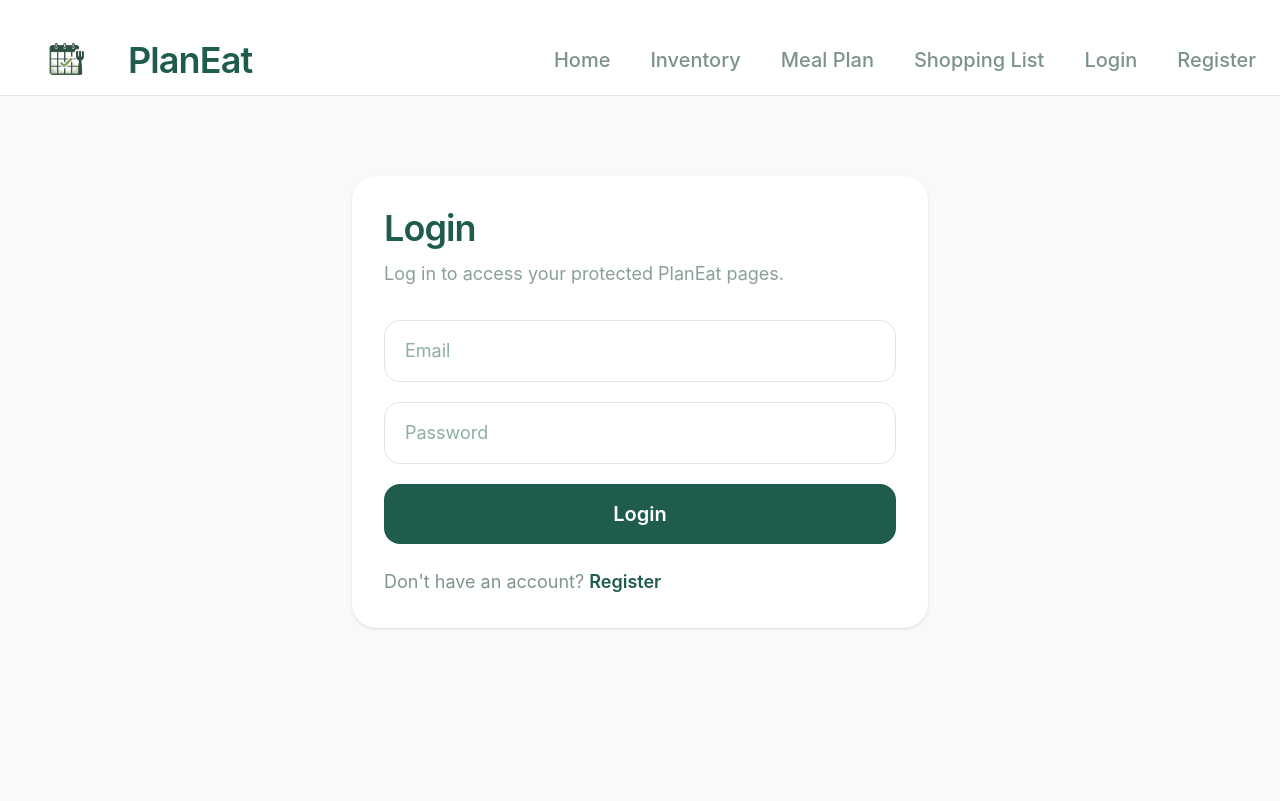
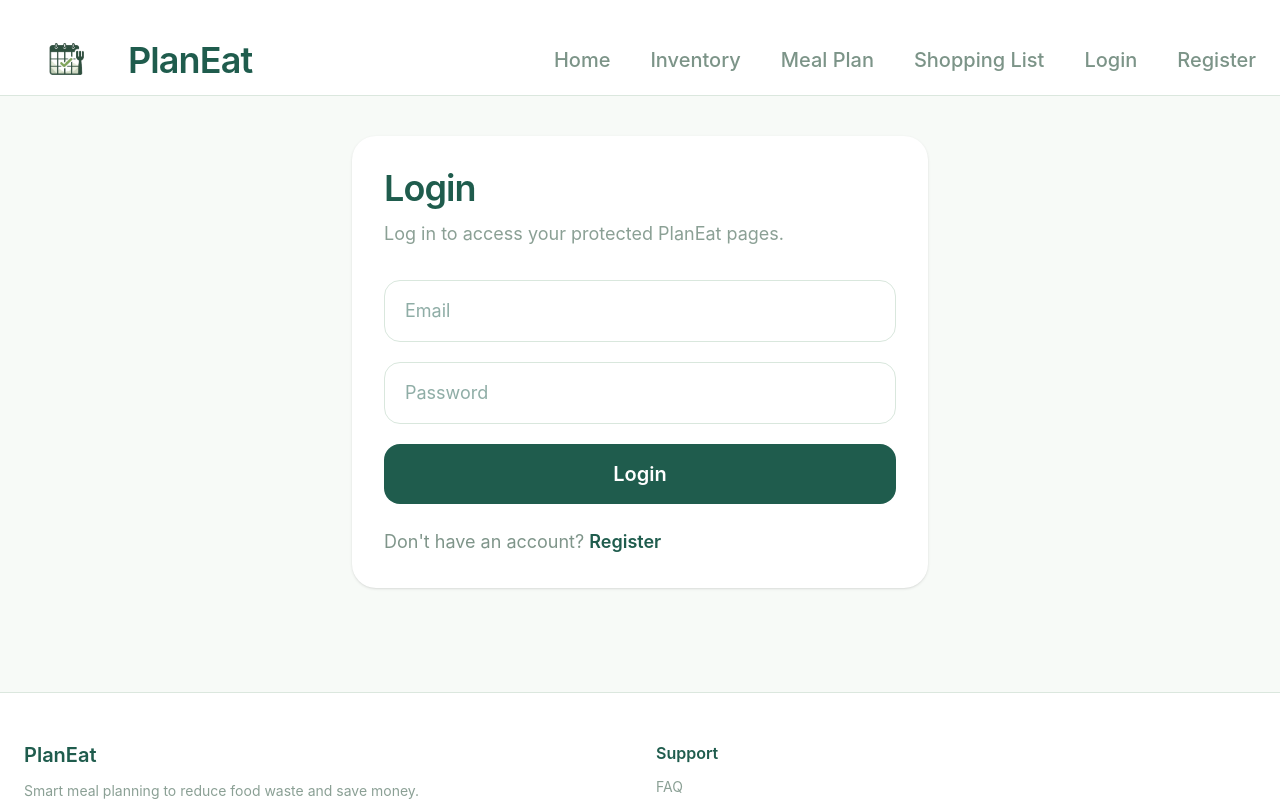
Before and after one commit to TatevikTadevosyan86/PlanEat, a React app in the folder frontend/: page /login in a window 1280 px wide. Shown: the top 801 px of the page. Built offline with nearby package versions, Linux system fonts and the light colour scheme; no server answers; the HTML template or start-up script is replaced by a standard one.

Commit message:
Remove the extra final closing </div>

```diff
--- a/frontend/src/pages/Login.jsx
+++ b/frontend/src/pages/Login.jsx
@@ -32,7 +32,7 @@ setUser(data.user)
   }
 
   return (
-    <div className="min-h-screen bg-[#f7faf7] px-6 py-10 text-[#1f5c4d]">
+
       <div className="mx-auto max-w-xl rounded-3xl bg-white p-8 text-[#1f5c4d] shadow-sm">
 
         <h1 className="text-4xl font-semibold tracking-tight">Login</h1>
@@ -78,7 +78,7 @@ setUser(data.user)
           </Link>
         </p>
       </div>
-    </div>
+
   )
 }
 
--- a/frontend/src/pages/Register.jsx
+++ b/frontend/src/pages/Register.jsx
@@ -43,7 +43,7 @@ function Register() {
   }
 
   return (
-    <div className="min-h-screen bg-[#f7faf7] px-6 py-10 text-[#1f5c4d]">
+
       <div className="mx-auto max-w-xl rounded-3xl bg-white p-8 text-[#1f5c4d] shadow-sm">
 
         <h1 className="text-4xl font-semibold tracking-tight">Register</h1>
@@ -111,7 +111,7 @@ function Register() {
           </Link>
         </p>
       </div>
-    </div>
+
   )
 }
 
```
